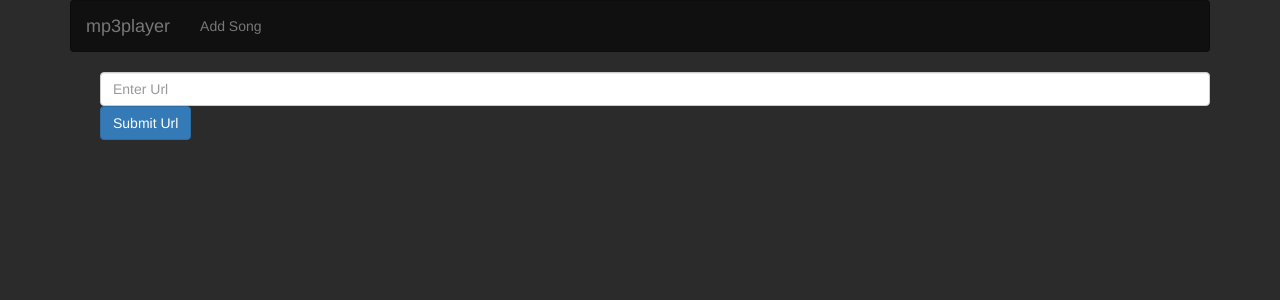
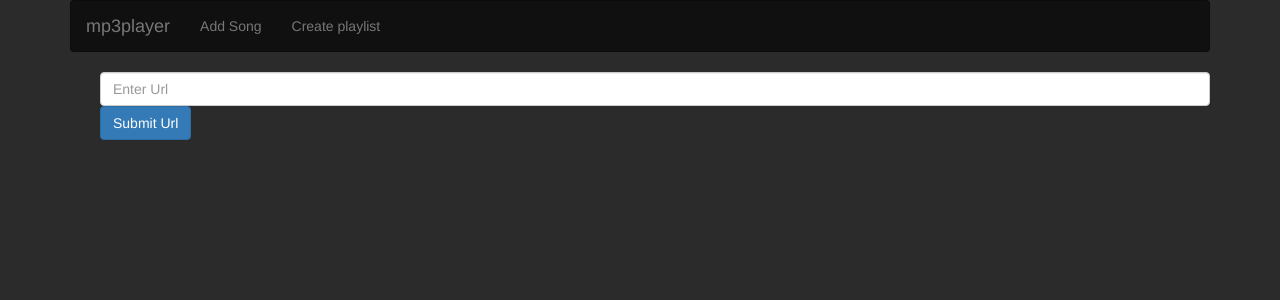
Before and after one commit to ricardodebeijer/mp3player, a Django app: page /player/addsong/ in a window 1280 px wide. Shown: the top 300 px of the page. Run offline with Django 3.2, Linux system fonts and the light colour scheme; some libraries are stand-ins or nearby versions.

Commit message:
Added Create playlist in nav header.

```diff
--- a/templates/widgets/nav.html
+++ b/templates/widgets/nav.html
@@ -14,6 +14,7 @@
         <div class="collapse navbar-collapse" id="bs-example-navbar-collapse-1">
             <ul class="nav navbar-nav">
                 <li class="navlink"><a href="{% url 'addsong' %}">Add Song</a></li>
+                <li class="navlink"><a href="{% url 'addsong' %}">Create playlist</a></li>
             </ul>
         </div>
     </div>
```
